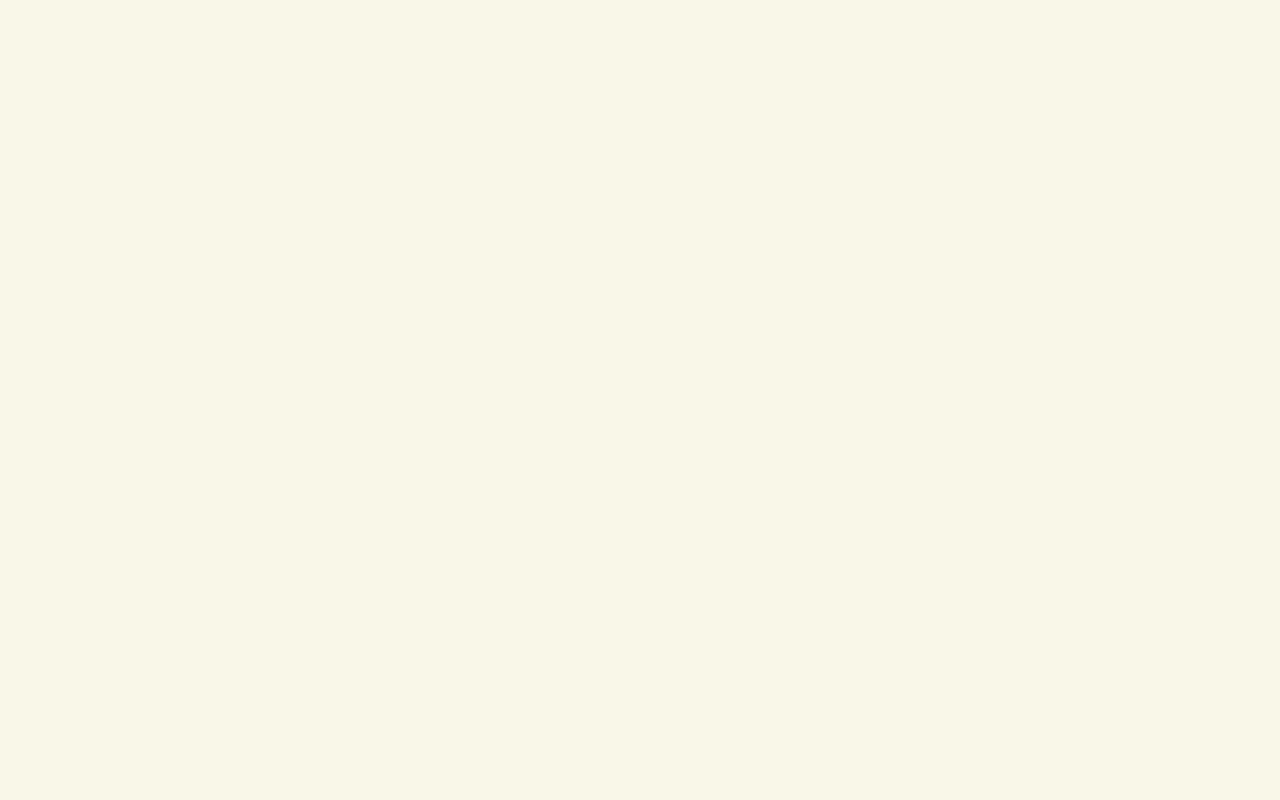
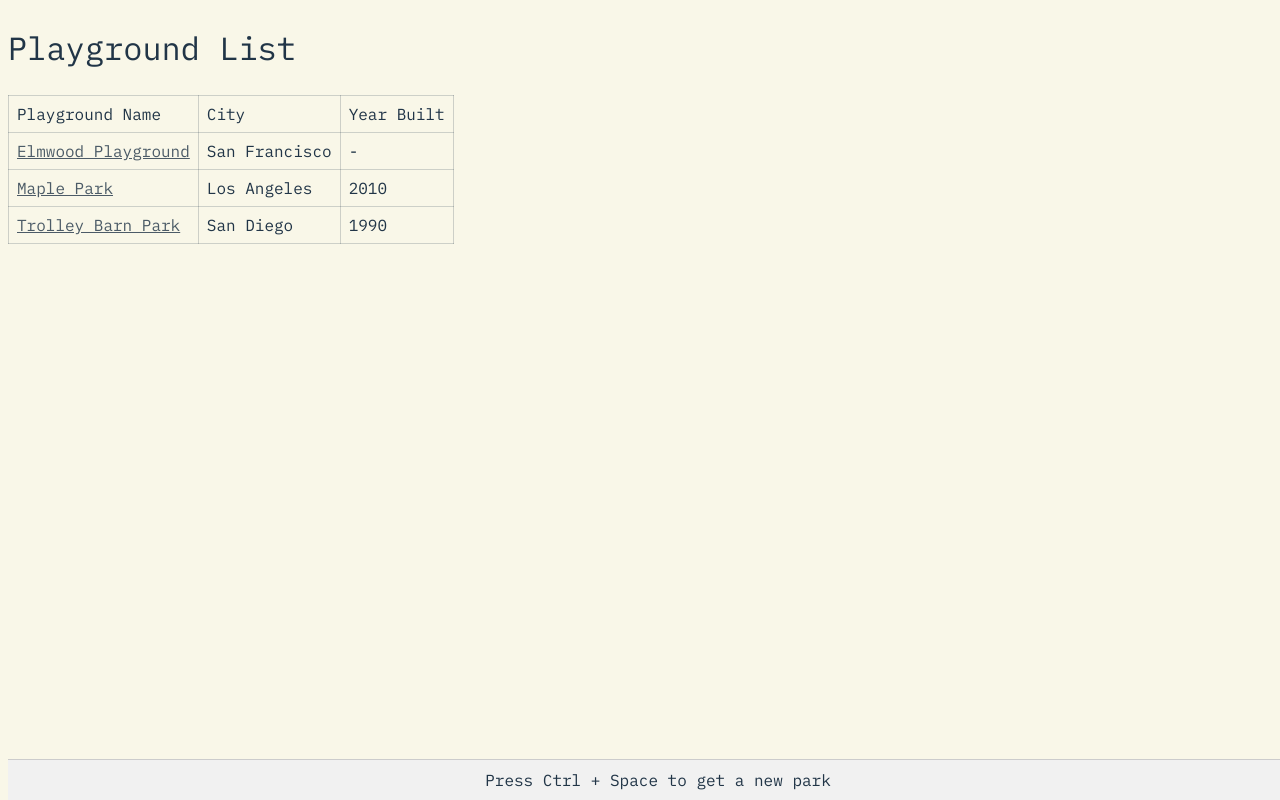
Before and after one commit to mreed4/seesaw, a React (Vite) app: page /playgrounds in a window 1280 px wide. Before the commit this address had no page. Built offline with nearby package versions, Linux system fonts and the light colour scheme.

Commit message:
AI improvements

```diff
--- a/src/App.jsx
+++ b/src/App.jsx
@@ -1,17 +1,22 @@
-import { BrowserRouter as Router, Route, Routes } from "react-router-dom";
+import { BrowserRouter as Router, Route, Routes, Navigate } from "react-router-dom";
 import { PlaygroundProvider } from "./PlaygroundContext";
 import PlaygroundList from "./PlaygroundList";
 import PlaygroundPage from "./PlaygroundPage";
+import NotFoundPage from "./NotFoundPage"; // Import the NotFoundPage component
+import ShortcutMessage from "./ShortcutMessage"; // Import the ShortcutMessage component
 
 const App = () => {
   return (
     <Router>
       <PlaygroundProvider>
         <Routes>
-          <Route path="/" element={<PlaygroundList />} />
+          <Route path="/" element={<Navigate to="/playgrounds" />} /> {/* Redirect from "/" to "/playgrounds" */}
+          <Route path="/playgrounds" element={<PlaygroundList />} />
           <Route path="/playgrounds/:city/:id" element={<PlaygroundPage />} />
+          <Route path="*" element={<NotFoundPage />} /> {/* Add 404 route */}
         </Routes>
       </PlaygroundProvider>
+      <ShortcutMessage />
     </Router>
   );
 };
--- /dev/null
+++ b/src/NotFoundPage.jsx
@@ -0,0 +1,13 @@
+import { Link } from "react-router-dom";
+
+const NotFoundPage = () => {
+  return (
+    <div>
+      <h1>404 - Page Not Found</h1>
+      <p>Sorry, the page you are looking for does not exist.</p>
+      <Link to="/">Go back to the homepage</Link>
+    </div>
+  );
+};
+
+export default NotFoundPage;
--- /dev/null
+++ b/src/ShortcutMessage.jsx
@@ -0,0 +1,9 @@
+const ShortcutMessage = () => {
+  return (
+    <div className="shortcut-message">
+      Press <strong>Ctrl + Space</strong> to get a new park
+    </div>
+  );
+};
+
+export default ShortcutMessage;
--- a/src/index.css
+++ b/src/index.css
@@ -51,7 +51,6 @@ tbody td {
 
 a {
   color: inherit; /* Inherits text color */
-  text-decoration: none; /* Removes underline from links */
   opacity: 0.8;
   transition: opacity 250ms ease-in-out; /* Adds transition for color change */
 }
@@ -87,6 +86,16 @@ li:last-child a {
   animation: fadeIn 250ms ease-in-out;
 }
 
+.shortcut-message {
+  position: fixed;
+  bottom: 0;
+  width: 100%;
+  text-align: center;
+  padding: 10px;
+  background: #f1f1f1;
+  border-top: 1px solid #ccc;
+}
+
 @media (prefers-color-scheme: light) {
   :root {
     color: #213547;
@@ -97,6 +106,10 @@ li:last-child a {
   td,
   li a {
     border-color: hsla(208.4, 36.5%, 20.4%, 20%);
+  }
+
+  thead th {
+    border-bottom: 1px solid hsla(208.4, 36.5%, 20.4%, 20%); /* Add bottom border to th in light mode */
   }
 
   li a:hover {
--- a/src/usePlaygroundLogic.jsx
+++ b/src/usePlaygroundLogic.jsx
@@ -1,7 +1,7 @@
 /* eslint-disable no-unused-vars */
 
 import { useState, useEffect } from "react";
-import { useNavigate } from "react-router-dom";
+import { useNavigate, useLocation } from "react-router-dom";
 
 export const usePlaygroundLogic = (playgrounds, initialPlaygroundId) => {
   const [playground, setPlayground] = useState(() => {
@@ -11,6 +11,7 @@ export const usePlaygroundLogic = (playgrounds, initialPlaygroundId) => {
   });
   const [lastRandomNumber, setLastRandomNumber] = useState(null);
   const navigate = useNavigate();
+  const location = useLocation();
 
   const handleSpaceKey = (event) => {
     if (event.code === "Space" && event.ctrlKey) {
@@ -39,16 +40,21 @@ export const usePlaygroundLogic = (playgrounds, initialPlaygroundId) => {
     return () => {
       window.removeEventListener("keyup", handleSpaceKey);
     };
+    // eslint-disable-next-line react-hooks/exhaustive-deps
   }, []);
 
   useEffect(() => {
     const selectedPlayground = playgrounds.find((p) => p.id === playground);
-    if (selectedPlayground?.names?.official) {
+    if (location.pathname.includes("/playgrounds/") && selectedPlayground?.names?.official) {
       document.title = `Seesaw - ${selectedPlayground.names.official}`;
+    } else if (location.pathname === "/playgrounds") {
+      document.title = "Seesaw - All Playgrounds"; // Title for playgrounds route
+    } else {
+      document.title = "Seesaw - All Parks"; // Default title
     }
     // Store the selected playground ID in local storage
     localStorage.setItem("selectedPlaygroundId", playground);
-  }, [playground, playgrounds]);
+  }, [playground, playgrounds, location.pathname]);
 
   const selectedPlayground = playgrounds.find((p) => p.id === playground) || {};
   const ratings = Array.isArray(selectedPlayground.ratings) ? selectedPlayground.ratings : [];
```
